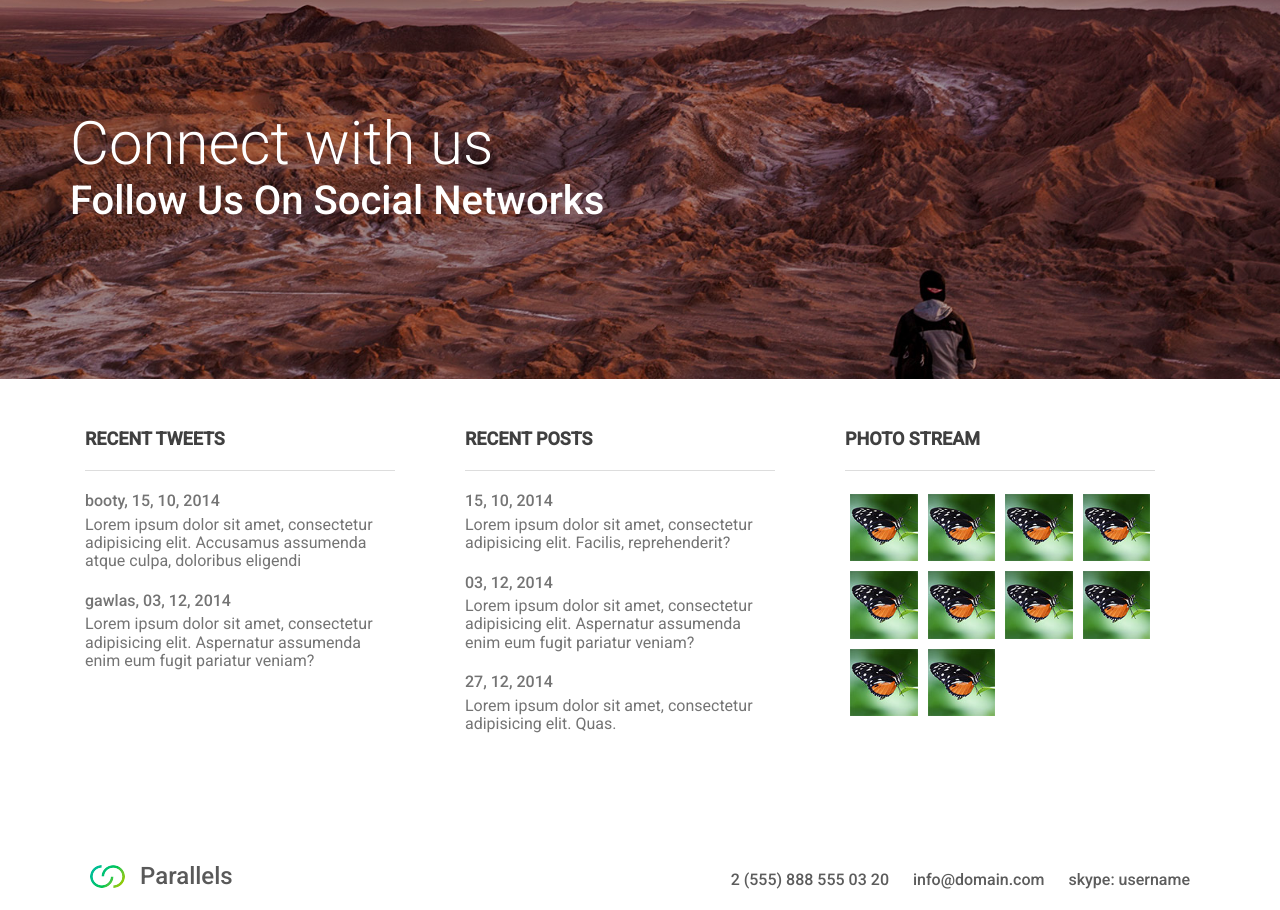
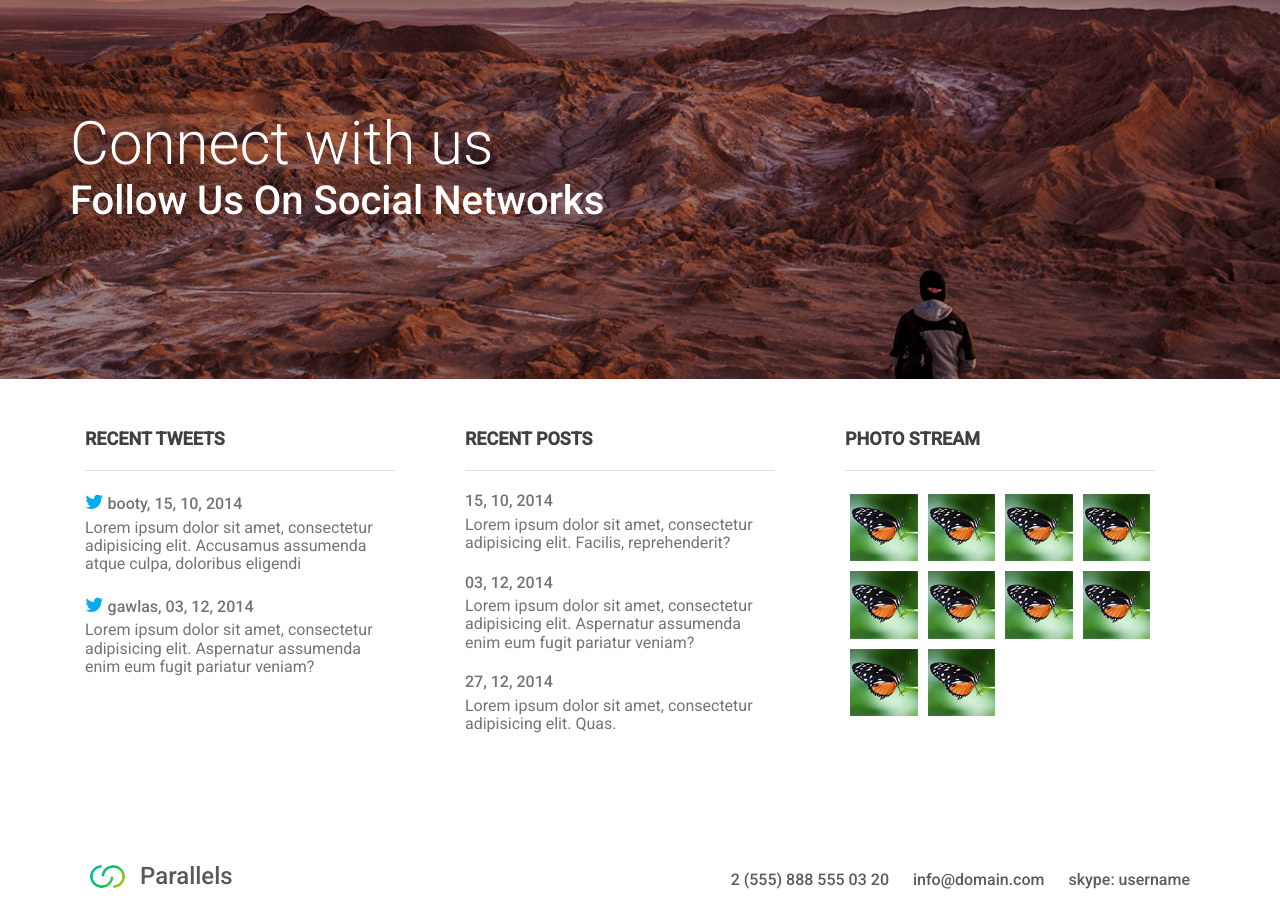
Before and after one commit to Gawlas/parallels, a plain HTML site: page index.html in a window 1280 px wide. Shown: the part 6930-7840 px from the top of the page. Drawn offline with nearby package versions, Linux system fonts and the light colour scheme.

Commit message:
Tweeter Icon
add tweeter icons at big footer

```diff
--- a/index.html
+++ b/index.html
@@ -661,6 +661,7 @@
             <h3 class="bfooter--heading">Recent Tweets</h3>
             <section>
               <h4 class="bfooter--secondary-heading">
+                <i class="fa fa-twitter bfooter--tweeter-icon" aria-hidden="true"></i>
                 booty, 15, 10, 2014
               </h4>
               <p>
@@ -670,6 +671,7 @@
             </section>
             <section>
               <h4 class="bfooter--secondary-heading">
+                <i class="fa fa-twitter bfooter--tweeter-icon" aria-hidden="true"></i>
                 gawlas, 03, 12, 2014
               </h4>
               <p>
--- a/style/bigfooter.sass
+++ b/style/bigfooter.sass
@@ -21,6 +21,9 @@
 .bfooter--secondary-heading ~ p
   margin-top: 5px
 
+.bfooter--tweeter-icon
+  font-size: 20px
+  color: #00aced
 
 .photo-list
   box-sizing: border-box
```
Also changed, not shown: style/style.css.
